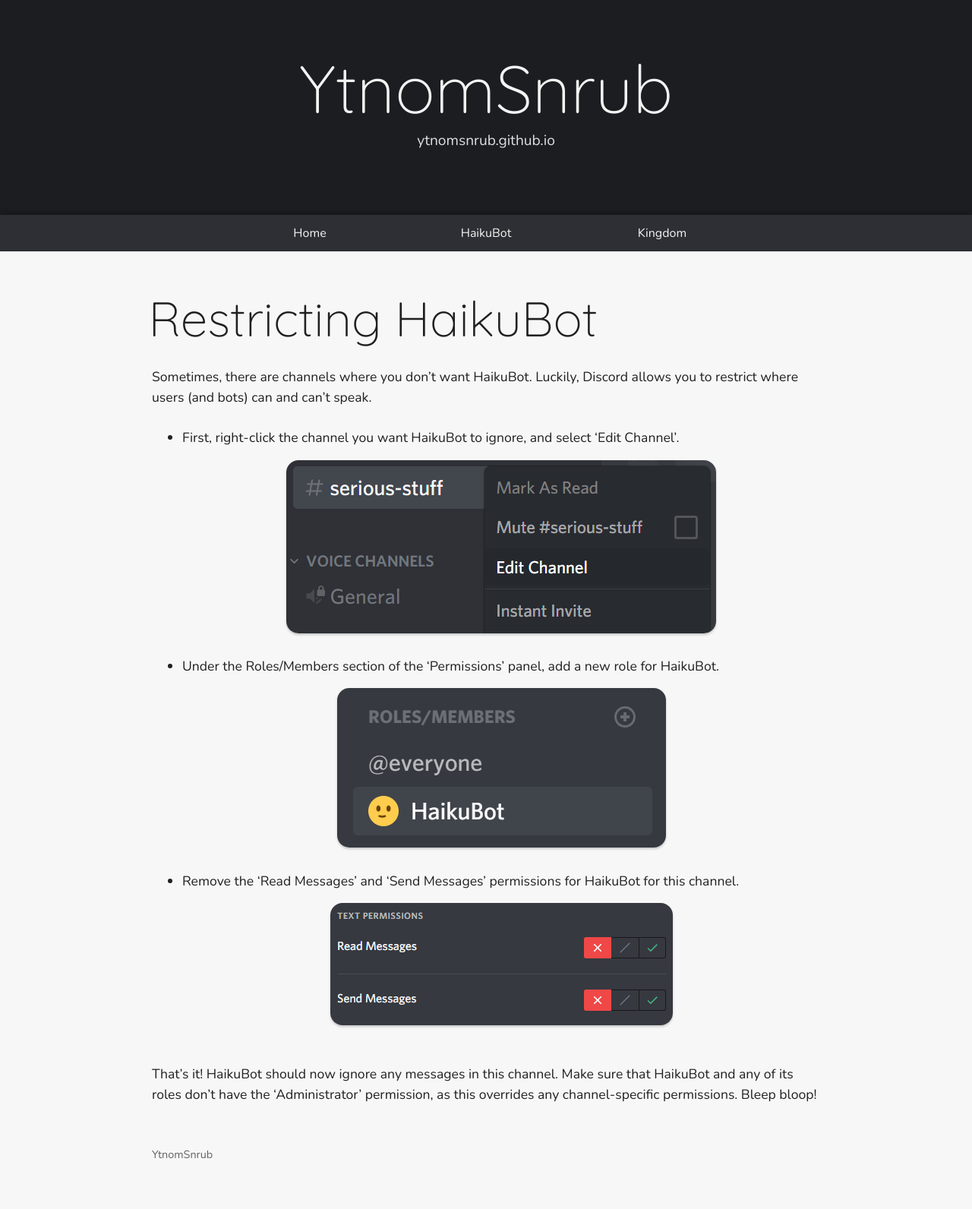
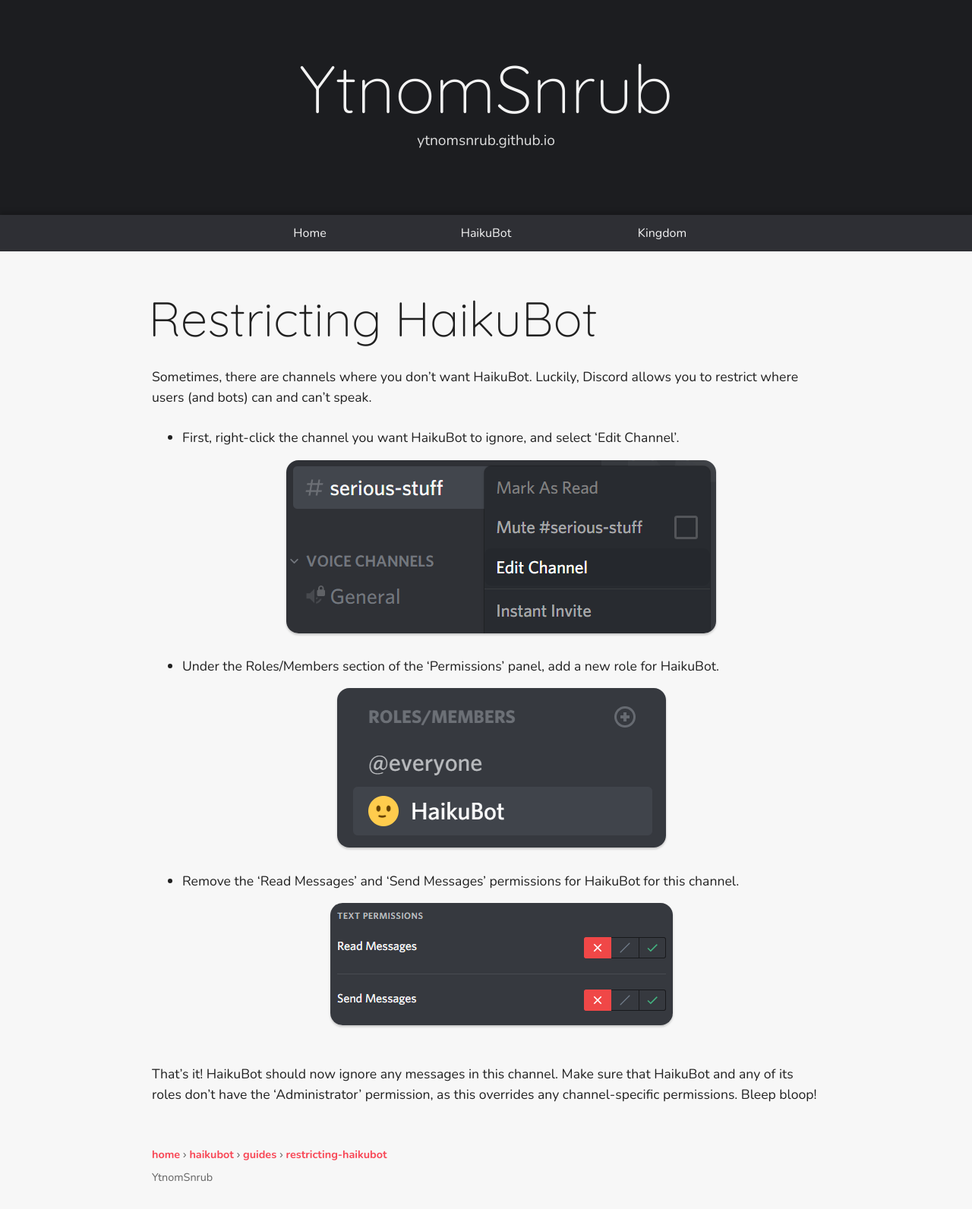
Before and after one commit to YtnomSnrub/ytnomsnrub.github.io, a Jekyll site: the page built from haikubot/guides/restricting-haikubot.md, in a window 1280 px wide. Shown: the whole page at 76% size. Built offline with Jekyll 4.4.1, drawn with Linux system fonts in a browser that asks for light colours; nearby versions of some CDN libraries; our own code applies the rules of GitHub Pages for plain Markdown files; before the commit the page ends 1562 px from its top, so only the background shows below that.

Commit message:
Added breadcrumbs to footer

```diff
--- a/_config.yml
+++ b/_config.yml
@@ -7,7 +7,6 @@
 # Dir for sass files
 sass:
   sass_dir: _scss
-
 
 # Pages to appear in the tabs row under the title
 header_pages:
--- /dev/null
+++ b/_includes/breadcrumbs.html
@@ -0,0 +1,24 @@
+{% assign url_parts = page.url | remove: ".html" | split:'/' %}
+
+{% assign previous="" %}
+{% assign position = 1 %}
+
+{% if url_parts.size > 0 %}
+<ol class="navigation" vocab="https://schema.org/" typeof="BreadcrumbList">
+    {% for part in url_parts %}
+    {% assign previous = previous | append: part | append: "/" %}
+    <li property="itemListElement" typeof="ListItem">
+        <a property="item" typeof="WebPage" href="{{ previous }}">
+            {% if part == "" %}
+            <span property="name">home</span>
+            {% else %}
+            <span property="name">{{ part }}</span>
+            {% endif %}
+        </a>
+
+        <meta property="position" content="{{ position }}">
+        {% assign position = position | plus: 1 %}
+    </li>
+    {% endfor %}
+</ol>
+{% endif %}
--- a/_includes/footer.html
+++ b/_includes/footer.html
@@ -1,4 +1,5 @@
 <footer class="site-footer">
+    {% include breadcrumbs.html %}
     <span class="site-footer-credits">
         YtnomSnrub
     </span>
--- a/_plugins/breadcrumbs.rb
+++ /dev/null
@@ -1,21 +0,0 @@
-require_relative 'drops/breadcrumb_item.rb'
-
-Jekyll::Hooks.register [:pages, :documents], :pre_render do |side, payload|  # documents are collections, and collections include also posts
-  drop = Drops::BreadcrumbItem
-
-  if side.url == "/"
-    then payload["breadcrumbs"] = [
-      drop.new(side, payload)
-    ]
-  else
-    payload["breadcrumbs"] = []
-    path = side.url.split("/")
-
-    0.upto(path.size - 1) do |int|
-      joined_path = path[0..int].join("/")
-      sides = [].concat(side.site.pages).concat(side.site.documents)
-      item = sides.find { |side_| joined_path == "" && side_.url == "/" || side_.url.chomp("/") == joined_path }
-      payload["breadcrumbs"] << drop.new(item, payload) if item
-    end
-  end
-end
--- a/_plugins/drops/breadcrumb_item.rb
+++ /dev/null
@@ -1,22 +0,0 @@
-module Drops
-  class BreadcrumbItem < Liquid::Drop
-    extend Forwardable
-
-    def_delegator :@page, :data
-    def_delegator :@page, :url
-
-    def initialize(page, payload)
-      @payload = payload
-      @page = page
-    end
-
-    def title
-      @page.data["breadcrumb"] != nil ? @page.data["breadcrumb"] : @page.data["title"]
-    end
-
-    def namespace
-      @page.data["namespace"]
-    end
-
-  end
-end
--- a/_scss/page.scss
+++ b/_scss/page.scss
@@ -5,6 +5,7 @@
 @import "page/color";
 @import "page/buttons";
 @import "page/code";
+@import "page/navigation";
 @import "page/anchors";
 @import "page/loading";
 @import "page/stats";
--- a/_scss/page/content.scss
+++ b/_scss/page/content.scss
@@ -4,8 +4,7 @@
     max-width: 880px;
     min-height: calc(100vh - #{$tabs-height-small} - 1.5rem);
     margin: auto;
-    padding: 2rem 1.5rem;
-    padding-top: $tabs-height-small;
+    padding: $tabs-height-small 1.5rem 2rem;
 
     font-size: 1.1rem;
 
@@ -15,7 +14,7 @@
 
     @media screen and (max-width: $medium-breakpoint) {
         max-width: $small-breakpoint;
-        padding: $tabs-height-small 1rem;
+        padding: $tabs-height-small 1rem 2rem;
     }
 
     @media screen and (max-width: $small-breakpoint) {
@@ -23,7 +22,7 @@
     }
 
     @media screen and (max-width: $tiny-breakpoint) {
-        padding: $tabs-height-small 0.75rem;
+        padding: $tabs-height-small 0.75rem 2rem;
     }
 
     &.content-wide {
@@ -99,7 +98,7 @@
 
     overflow: hidden;
 
-    transform: translateY(-24px);
+    transform: translateY(-12px);
 
     opacity: 0;
     box-shadow: 0 2px 3px rgba(0, 0, 0, 0);
--- a/_scss/page/loading.scss
+++ b/_scss/page/loading.scss
@@ -114,7 +114,7 @@
 
 .loading-image {
     height: $loading-image-size;
-    padding-bottom: 1rem;
+    padding: 1rem 0;
 
     transition: opacity 0.1s $m-ease-in;
 
--- /dev/null
+++ b/_scss/page/navigation.scss
@@ -0,0 +1,29 @@
+.main-content .navigation {
+    display: block;
+
+    margin: 0;
+    padding: 0 0 0.5rem;
+
+    li {
+        display: inline-block;
+
+        margin: 0;
+        padding: 0;
+
+        a {
+            display: inline-block;
+        }
+
+        span {
+            display: block;
+        }
+
+        &::after {
+            content: "\203A";
+        }
+
+        &:last-child::after {
+            content: none;
+        }
+    }
+}
```
Also changed, not shown: Gemfile.lock.
